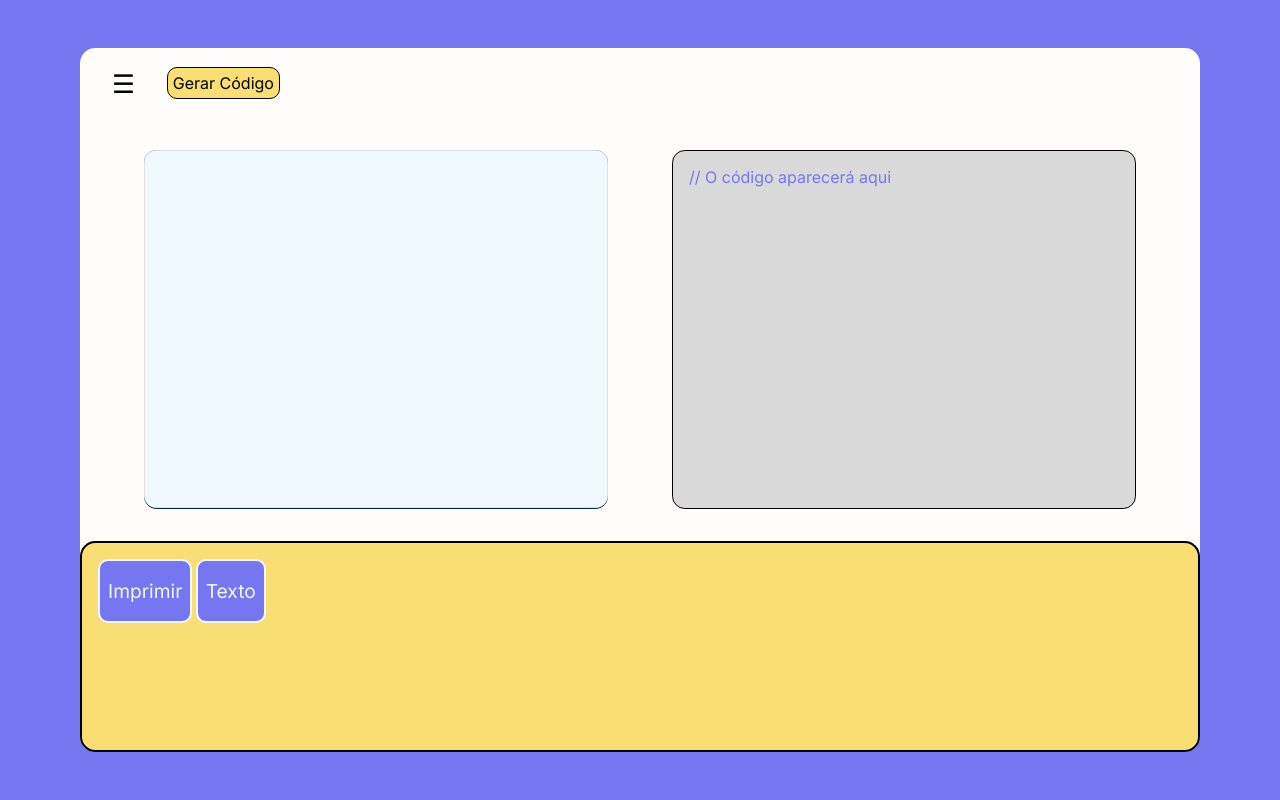
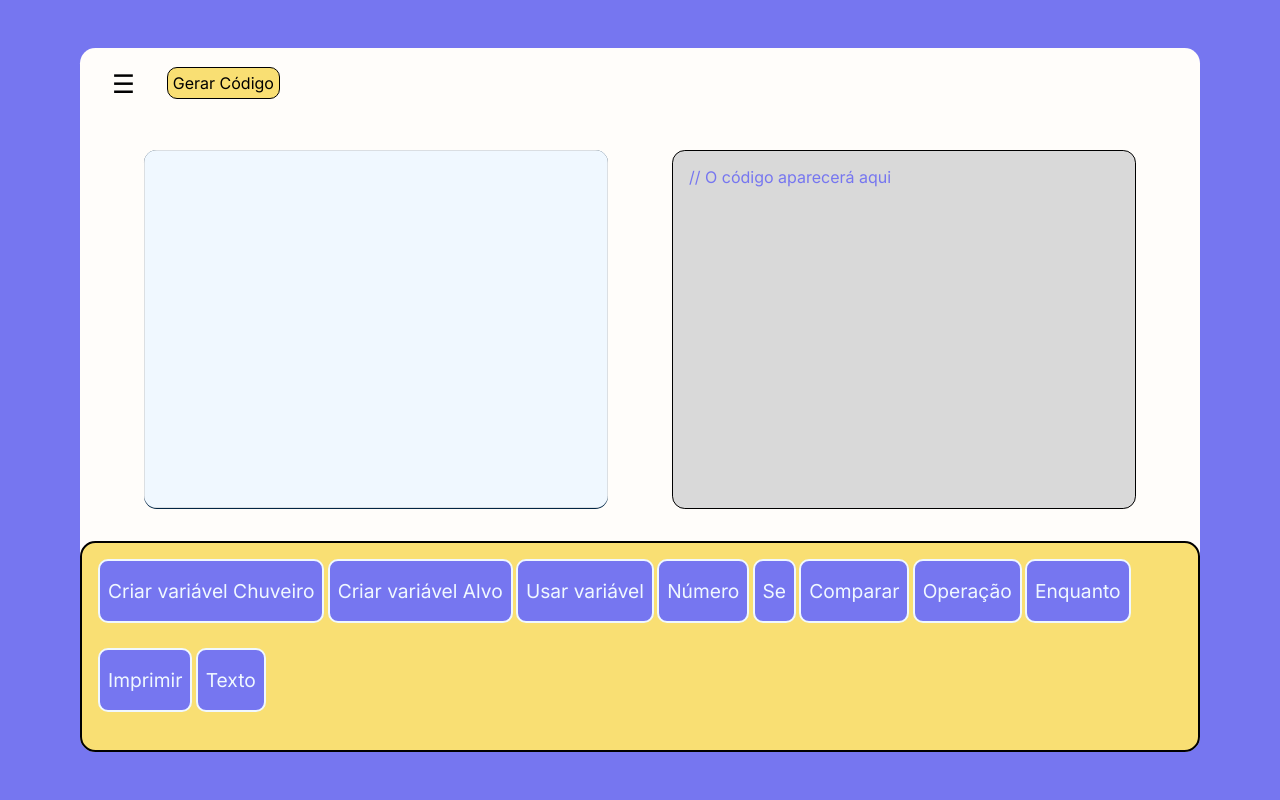
Before and after one commit to enzomobile/OTTO, a Django app: template appOTTO/templates/appOTTO/jogo/fase6.html in a window 1280 px wide. Run offline with Django 5.2, Linux system fonts and the light colour scheme; the template is opened without the code that fills it, so the values that code supplies are empty.

Commit message:
24/09/2025 "estrutura fase6 finalizada, falta as outras fases, sistema de ajuda e imagens"

```diff
--- a/appOTTO/static/appOTTO/JS/jogo.js
+++ b/appOTTO/static/appOTTO/JS/jogo.js
@@ -87,7 +87,20 @@
 else:
   print('Ainda há espaço no carrinho!')`,
 
-    "variable",          // fase 6: exemplo
+  // fase 6: exemplo
+    `chuveiro = None
+alvo = None
+
+
+chuveiro = 30
+alvo = 37
+while chuveiro != alvo:
+  if chuveiro > alvo:
+    chuveiro = chuveiro - 1
+  elif chuveiro < alvo:
+    chuveiro = chuveiro + 1
+print('Temperatura ideal!')`,
+
     "repeat",            // fase 7: exemplo
     "math",              // fase 8: exemplo
     "logic",             // fase 9: exemplo
--- a/appOTTO/templates/appOTTO/jogo/fase6.html
+++ b/appOTTO/templates/appOTTO/jogo/fase6.html
@@ -54,7 +54,7 @@
                             </ul>
                         </div>
                     </div>
-                    <button onclick="mostrarCodigo(1)">Gerar Código</button>
+                    <button onclick="mostrarCodigo(6)">Gerar Código</button>
                 </header>
 
                 <article>
@@ -73,8 +73,25 @@
 
                 <!-- Footer mostrando blocos -->
                 <footer id="toolboxFooter" style="overflow-x:auto; white-space:nowrap; padding:1rem;">
-                    <button onclick="criarBloco('text_print')">Imprimir</button>
-                    <button onclick="criarBloco('text')">Texto</button>
+                        <!-- Variáveis -->
+                        <button onclick="adicionarVariavel('chuveiro')">Criar variável Chuveiro</button>
+                        <button onclick="adicionarVariavel('alvo')">Criar variável Alvo</button>
+                        <button onclick="criarBloco('variables_get')">Usar variável</button>
+
+                        <!-- Blocos de número -->
+                        <button onclick="criarBloco('math_number')">Número</button>
+
+                        <!-- Blocos de lógica -->
+                        <button onclick="criarBloco('controls_if')">Se</button>
+                        <button onclick="criarBloco('logic_compare')">Comparar</button>
+                        <button onclick="criarBloco('math_arithmetic')">Operação</button>
+
+                        <!-- Laço While -->
+                        <button onclick="criarBloco('controls_whileUntil')">Enquanto</button>
+
+                        <!-- Saída -->
+                        <button onclick="criarBloco('text_print')">Imprimir</button>
+                        <button onclick="criarBloco('text')">Texto</button>
                 </footer>
             </section>
         </main>
```
